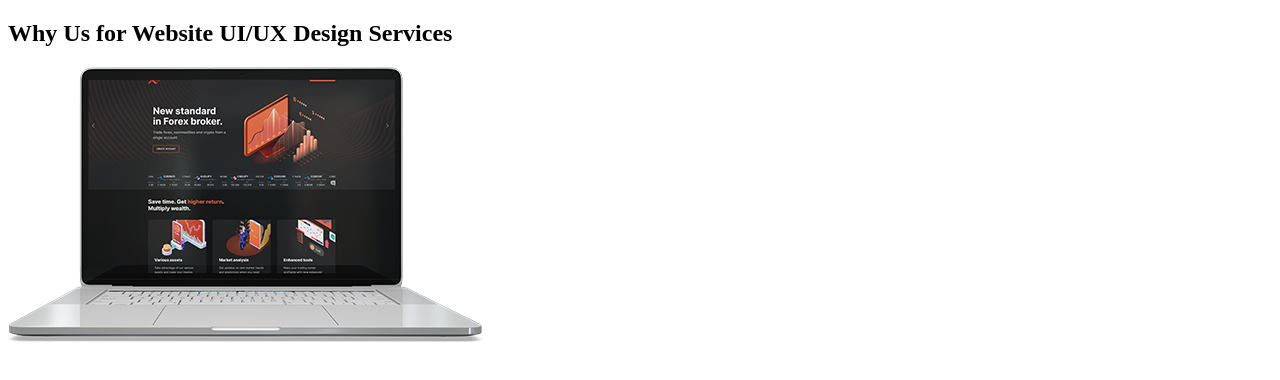
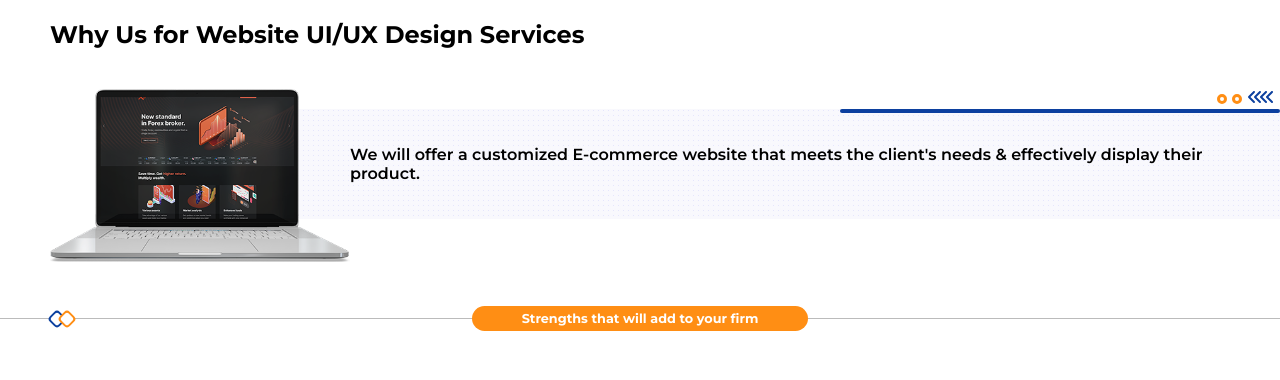
Before and after one commit to mkskaushalya/ELZIANAGRO_Task, a plain HTML site: page index.html in a window 1280 px wide. Drawn offline with Linux system fonts and the light colour scheme.

Commit message:
Update index.html

```diff
--- a/index.html
+++ b/index.html
@@ -3,6 +3,7 @@
 <head>
     <meta charset="UTF-8">
     <meta name="viewport" content="width=device-width, initial-scale=1.0">
+    <link rel="stylesheet" href="css/style.css">
     <title>UI/UX Design Services</title>
 </head>
 <body>
@@ -10,9 +11,22 @@
         <h2>Why Us for Website UI/UX Design Services</h2>
         <div class="cont">
             <div class="left">
-                <img src="img/laptop.png" alt="Laptop Image" class="laptop">
+                <img src="img/laptop.png" alt="Transparent Laptop Image" class="laptop">
+            </div>
+            <div class="right">
+                <div class="top">
+                    <div class="icons"><div class="circle"></div><div class="circle"></div><div class="prev-icons"><svg xmlns="http://www.w3.org/2000/svg" height="16" width="16" viewBox="0 0 512 512"><path opacity="1"  d="M41.4 233.4c-12.5 12.5-12.5 32.8 0 45.3l160 160c12.5 12.5 32.8 12.5 45.3 0s12.5-32.8 0-45.3L109.3 256 246.6 118.6c12.5-12.5 12.5-32.8 0-45.3s-32.8-12.5-45.3 0l-160 160zm352-160l-160 160c-12.5 12.5-12.5 32.8 0 45.3l160 160c12.5 12.5 32.8 12.5 45.3 0s12.5-32.8 0-45.3L301.3 256 438.6 118.6c12.5-12.5 12.5-32.8 0-45.3s-32.8-12.5-45.3 0z"/></svg><svg style="margin-left:-4px;" xmlns="http://www.w3.org/2000/svg" height="16" width="16" viewBox="0 0 512 512"><path opacity="1"  d="M41.4 233.4c-12.5 12.5-12.5 32.8 0 45.3l160 160c12.5 12.5 32.8 12.5 45.3 0s12.5-32.8 0-45.3L109.3 256 246.6 118.6c12.5-12.5 12.5-32.8 0-45.3s-32.8-12.5-45.3 0l-160 160zm352-160l-160 160c-12.5 12.5-12.5 32.8 0 45.3l160 160c12.5 12.5 32.8 12.5 45.3 0s12.5-32.8 0-45.3L301.3 256 438.6 118.6c12.5-12.5 12.5-32.8 0-45.3s-32.8-12.5-45.3 0z"/></svg></div></div>
+                    <div class="line"></div>
+                </div>
+                <p>We will offer a customized E-commerce website that meets the client's needs & effectively display their product.</p>
             </div>
         </div>
     </section>
+    <section id="services">
+        <div class="title">
+            <h3>Strengths that will add to your firm</h3>
+        </div>
+    </section>
+
 </body>
 </html>
```
